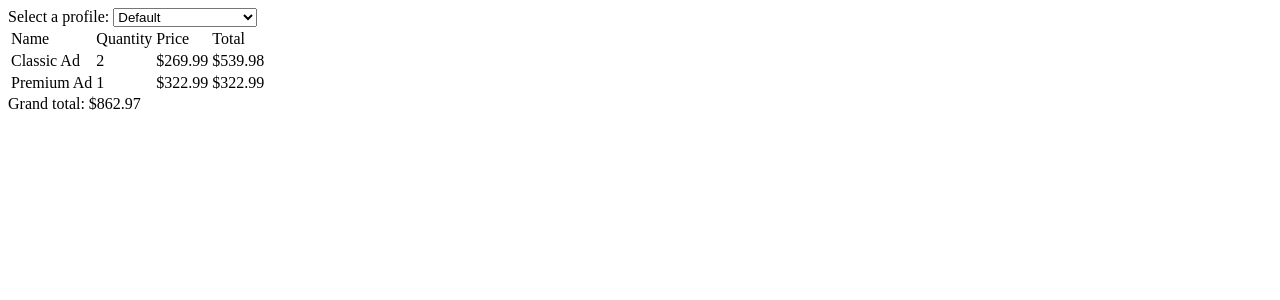
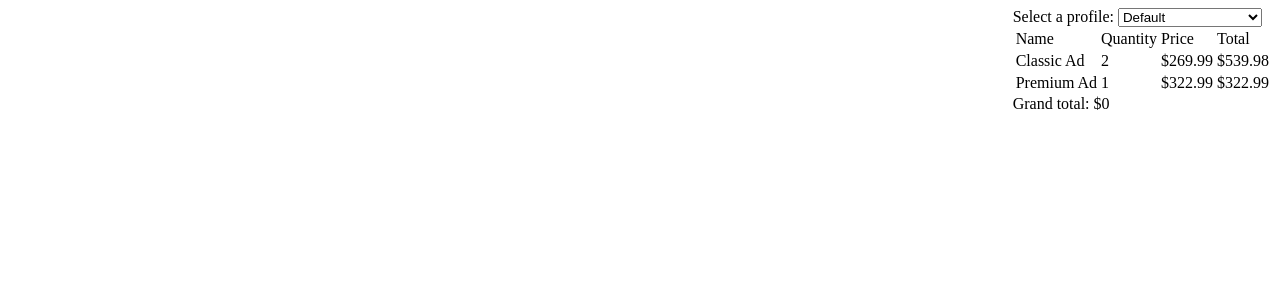
Before and after one commit to nmt/CartCodeChallenge2020, a React (Create React App) app: page / in a window 1280 px wide. Shown: the top 300 px of the page. Built offline with nearby package versions, Linux system fonts and the light colour scheme.

Commit message:
[FEAT] GrandTotal functionality, OrderSummary props

```diff
--- a/src/App.tsx
+++ b/src/App.tsx
@@ -4,7 +4,10 @@ import Profile from './components/Profile';
 import OrderSummary from './components/OrderSummary';
 import GrandTotal from './components/GrandTotal';
 
-type state = {};
+type state = {
+  profile: string,
+  items: Array<Object>,
+};
 
 class App extends React.Component<{}, state> {
   constructor(props: Object) {
@@ -14,6 +17,22 @@ class App extends React.Component<{}, state> {
 
     this.state = {
       profile: '',
+      items: [
+        {
+          name: 'classic',
+          quantity: 0,
+          price: 26999
+        },
+        {
+          name: 'standOut',
+          quantity: 0,
+          price: 32299
+        },
+        {
+          name: 'premium',
+          quantity: 0,
+          price: 39499
+        }],
     };
   }
 
@@ -29,8 +48,12 @@ class App extends React.Component<{}, state> {
         <Profile
           onProfileChange={this.profileChange}
         />
-        <OrderSummary />
-        <GrandTotal />
+        <OrderSummary
+          items={this.state.items}
+        />
+        <GrandTotal
+          items={this.state.items}
+        />
       </div>
     );
   }
--- a/src/components/GrandTotal.tsx
+++ b/src/components/GrandTotal.tsx
@@ -1,10 +1,27 @@
 import React from 'react';
 
-class GrandTotal extends React.Component {
+interface GrandTotalProps {
+  items: Array<Object>,
+}
+
+class GrandTotal extends React.Component<GrandTotalProps, {}> {
+  calculateTotal() {
+    console.log(this.props.items);
+    const items = this.props.items;
+    const total = items.reduce(function(runningTotal: number, item: any) {
+      return runningTotal + item.quantity * item.price;
+    }, 0)
+    return this.formatPrice(total);
+  }
+
+  formatPrice(cents: number) {
+    return '$' + cents/100;
+  }
+
   render() {
     return (
       <div id="grandTotal">
-        Grand total: $862.97
+        Grand total: {this.calculateTotal()}
       </div>
     );
   }
--- a/src/components/OrderSummary.tsx
+++ b/src/components/OrderSummary.tsx
@@ -1,6 +1,10 @@
 import React from 'react';
 
-class OrderSummary extends React.Component {
+interface OrderSummaryProps {
+  items: Array<Object>,
+};
+
+class OrderSummary extends React.Component<OrderSummaryProps, {}> {
   render() {
     return (
       <div id="orderSummary">
--- a/src/css/index.css
+++ b/src/css/index.css
@@ -0,0 +1,4 @@
+body {
+    display: flex;
+    justify-content: flex-end;
+}
```
